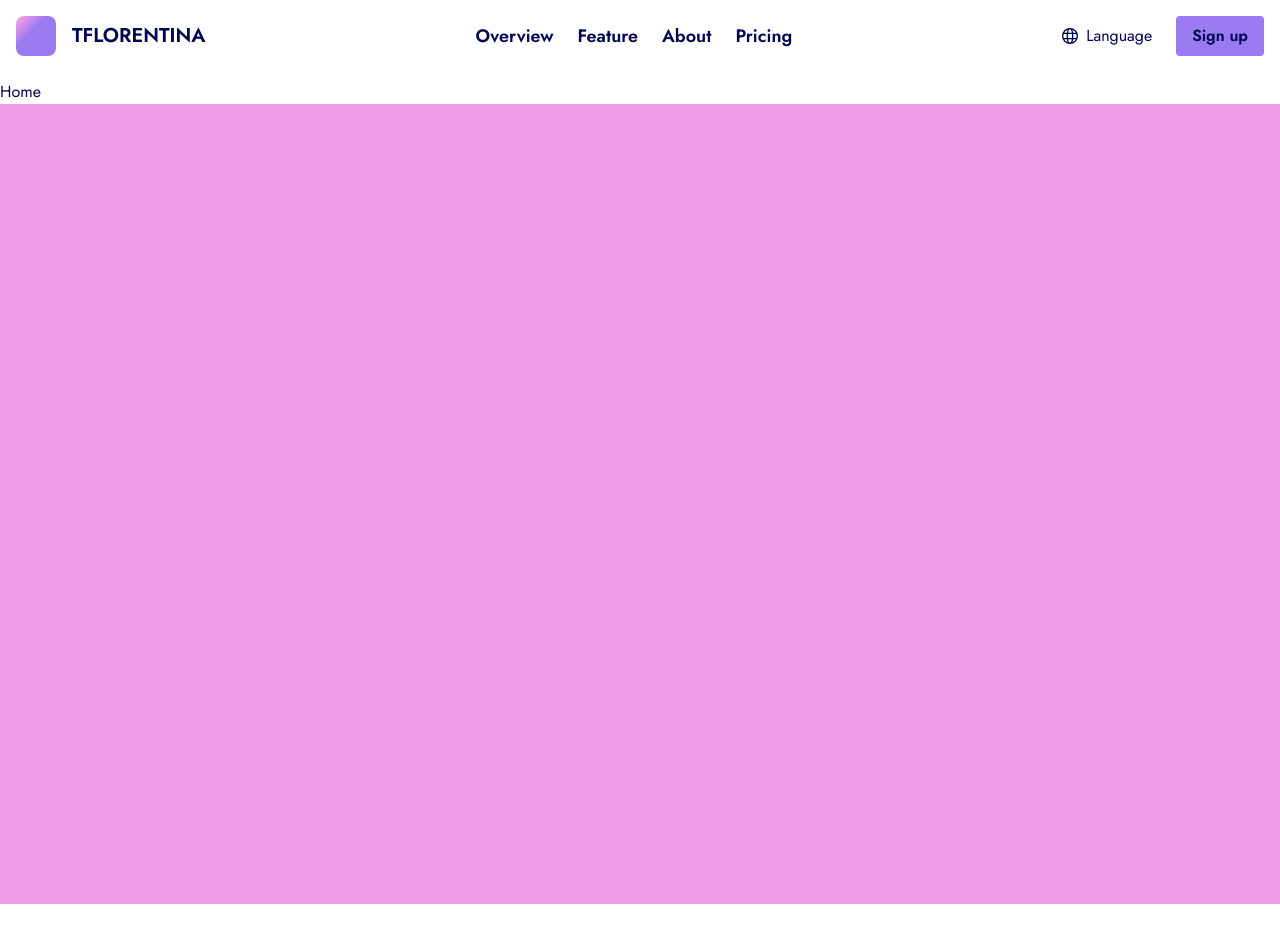
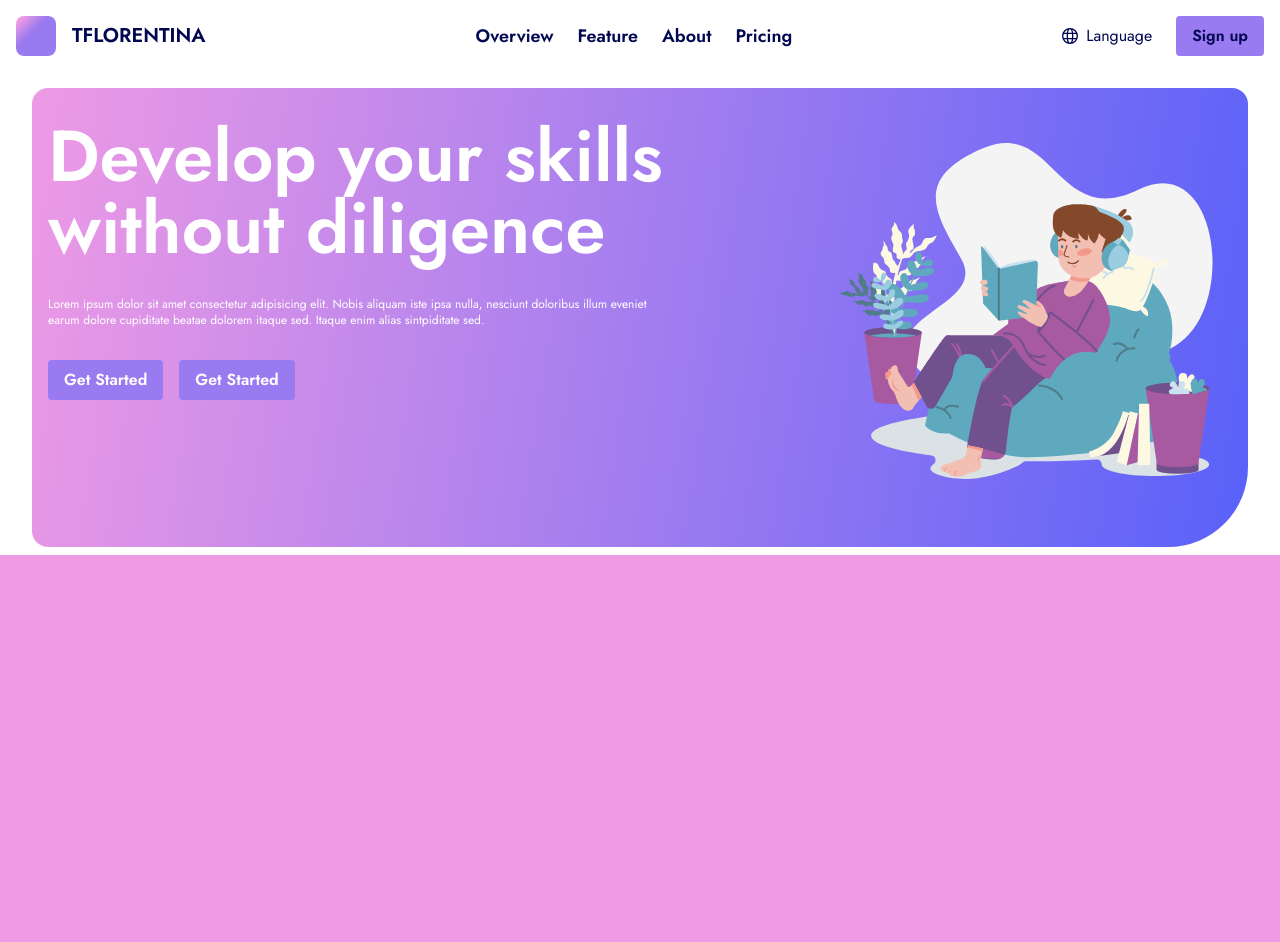
Before and after one commit to Sirou-Abdou/AghlanCompany, a React (Vite) app: page / in a window 1280 px wide. Shown: the top 942 px of the page. Before the commit the page ends 904 px from the top, so only its background shows below. Built offline with nearby package versions, Linux system fonts and the light colour scheme.

Commit message:
Create banner component and add it the Home

```diff
--- a/src/App.css
+++ b/src/App.css
@@ -8,3 +8,7 @@ body {
 nav {
     z-index: 10001 !important;
 }
+
+.gradientBg {
+    background: linear-gradient(99deg, #EE9AE5 0%, #5961F9 100%);
+}
--- a/src/components/Home.jsx
+++ b/src/components/Home.jsx
@@ -1,7 +1,16 @@
-import React from 'react'
+import bannerImg from "../assets/banner.svg";
+import Banner from "../shared/Banner";
 
 export const Home = () => {
   return (
-    <div>Home</div>
-  )
-}
+    <Banner
+      bannerImg={bannerImg}
+      heading={"Develop your skills without diligence"}
+      subheading={
+        "Lorem ipsum dolor sit amet consectetur adipisicing elit. Nobis aliquam iste ipsa nulla, nesciunt doloribus illum eveniet earum dolore cupiditate beatae dolorem itaque sed. Itaque enim alias sintpiditate sed."
+      }
+      btn1={"Get Started"}
+      btn2={"Get Started"}
+    />
+  );
+};
--- a/src/components/Navbar.jsx
+++ b/src/components/Navbar.jsx
@@ -19,7 +19,7 @@ const Navbar = () => {
   };
 
   return (
-    <div className="relative h-[80px]">
+    <div className="relative h-[80px] max-w-screen-lg">
       <nav className="bg-white w-full px-4 py-4 flex justify-between items-center">
         <a href="/" className="flex items-center gap-4 ">
           <div className="w-10 h-10 rounded-lg bg-gradient-to-br from-pink from-10% to-secondary to-40%" />
@@ -56,7 +56,7 @@ const Navbar = () => {
           </button>
         </div>
       </nav>
-      <div className={`bg-secondary absolute top-[80px] w-full py-4 px-4 sm:hidden ${isMenuOpen ? ("block") : ("hidden")}`}>
+      <div className={`bg-secondary absolute top-[80px] w-full py-4 px-4 sm:hidden ${isMenuOpen ? ("block h-screen") : ("hidden")}`}>
         <ul className="flex flex-col gap-8 text-xl items-center font-medium">
           {navItem.map((item) => (
             <li key={item.link}>
--- /dev/null
+++ b/src/shared/Banner.jsx
@@ -0,0 +1,24 @@
+import React from "react";
+import Button from "../components/Button";
+
+const Banner = ({ bannerImg, heading, subheading, btn1, btn2 }) => {
+  return (
+    <div className="max-w-screen-lg flex sm:flex-row flex-col py-8 px-4 text-white rounded-2xl rounded-br-[80px] sm:mx-8 mx-2 my-2 gradientBg">
+      <div className="sm:w-2/3">
+        <h1 className="text-4xl md:text-7xl font-semibold">{heading}</h1>
+        <p className="text-xs mt-8 w-[80%]">
+         {subheading}
+        </p>
+        <div className="flex gap-4 mt-8">
+          <Button>{btn1}</Button>
+          <Button>{btn2}</Button>
+        </div>
+      </div>
+      <div className="sm:w-1/3 w-[300px] flex self-center">
+        <img src={bannerImg} />
+      </div>
+    </div>
+  );
+};
+
+export default Banner;
--- a/tailwind.config.js
+++ b/tailwind.config.js
@@ -15,6 +15,8 @@ export default {
 
       'lg': '1440px',
       // => @media (min-width: 1440px) { ... }
+      'lg': '1660px',
+      // => @media (min-width: 1440px) { ... }
     },
     extend: {
       colors: {
```
Also changed, not shown: src/assets/banner.svg (added).
